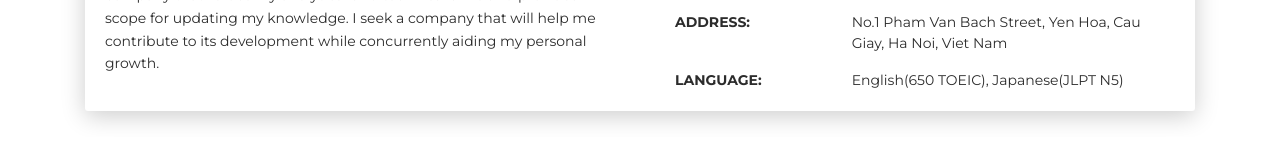
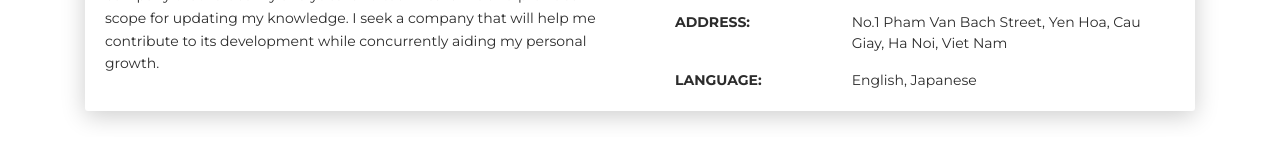
Before and after one commit to jmarker98/jmarker98.github.io, a plain HTML site: page index.html in a window 1280 px wide. Shown: the part 789-949 px from the top of the page. Drawn offline with Linux system fonts and the light colour scheme.

Commit message:
updaet language

```diff
--- a/index.html
+++ b/index.html
@@ -94,7 +94,7 @@
             </div>
             <div class="row mt-3">
               <div class="col-sm-4"><strong class="text-uppercase">Language:</strong></div>
-              <div class="col-sm-8">English(650 TOEIC), Japanese(JLPT N5)</div>
+              <div class="col-sm-8">English, Japanese</div>
             </div>
           </div>
         </div>
```
